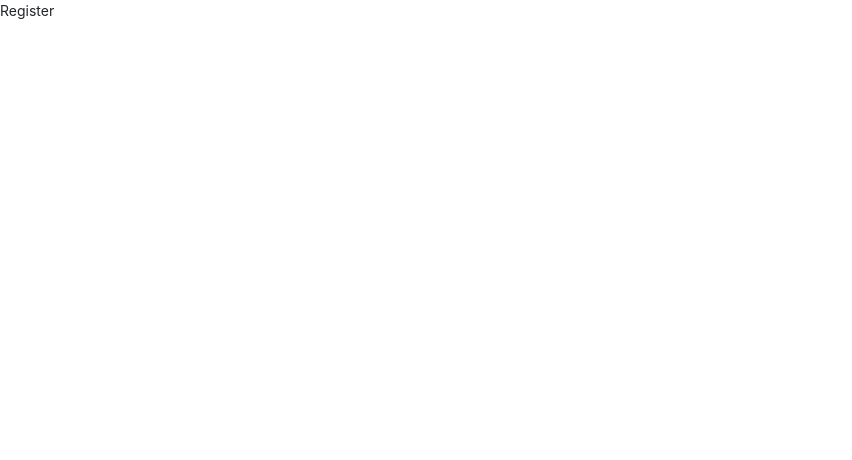
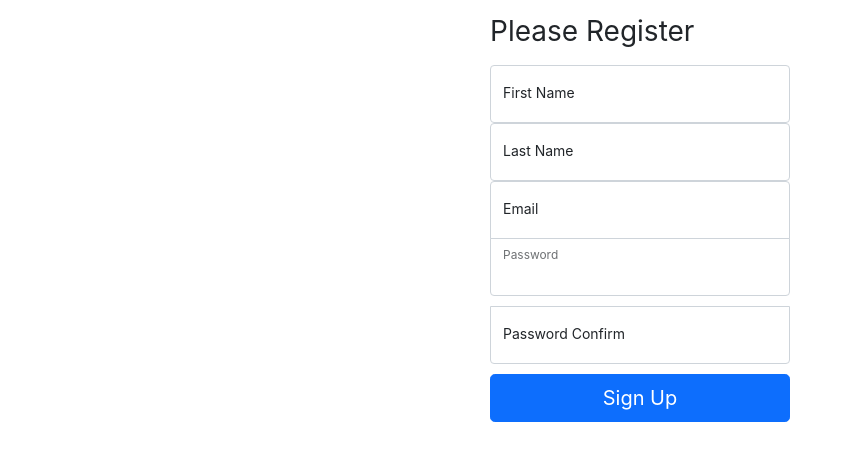
Before and after one commit to mowamed/react-shop-admin, a React (Create React App) app: page /register in a window 1280 px wide. Shown: the top 460 px of the page, without its empty margins (0-852 px from the left). Built offline with nearby package versions, Linux system fonts and the light colour scheme.

Commit message:
add user registration

```diff
--- a/package.json
+++ b/package.json
@@ -6,11 +6,13 @@
     "@testing-library/jest-dom": "^5.11.4",
     "@testing-library/react": "^11.1.0",
     "@testing-library/user-event": "^12.1.10",
+    "@types/axios": "^0.14.0",
     "@types/jest": "^26.0.15",
     "@types/node": "^12.0.0",
     "@types/react": "^17.0.0",
     "@types/react-dom": "^17.0.0",
     "@types/react-router-dom": "^5.1.7",
+    "axios": "^0.21.1",
     "react": "^17.0.2",
     "react-dom": "^17.0.2",
     "react-router-dom": "^5.2.0",
--- a/src/App.css
+++ b/src/App.css
@@ -1,5 +1,6 @@
 body {
   font-size: .875rem;
+  height: 100%;
 }
 
 .feather {
--- a/src/App.tsx
+++ b/src/App.tsx
@@ -1,7 +1,6 @@
 import React from 'react';
 import './App.css';
-import Nav from "./components/Nav";
-import Menu from "./components/Menu";
+
 import {BrowserRouter, Route} from "react-router-dom";
 import Dashboard from "./pages/Dashboard";
 import Users from "./pages/Users";
--- /dev/null
+++ b/src/Login.css
@@ -0,0 +1,26 @@
+.form-signin {
+    width: 100%;
+    max-width: 330px;
+    padding: 15px;
+    margin: auto;
+}
+
+.form-signin .checkbox {
+    font-weight: 400;
+}
+
+.form-signin .form-floating:focus-within {
+    z-index: 2;
+}
+
+.form-signin input[type="email"] {
+    margin-bottom: -1px;
+    border-bottom-right-radius: 0;
+    border-bottom-left-radius: 0;
+}
+
+.form-signin input[type="password"] {
+    margin-bottom: 10px;
+    border-top-left-radius: 0;
+    border-top-right-radius: 0;
+}
--- a/src/pages/Register.tsx
+++ b/src/pages/Register.tsx
@@ -1,10 +1,62 @@
-import React, {Component} from 'react';
+import React, {Component, SyntheticEvent} from 'react';
+import axios from 'axios'
+import '../Login.css'
 
 class Register extends Component {
+    first_name = '';
+    last_name = '';
+    email = '';
+    password = '';
+    password_confirm = '';
+
+    submit = async (e: SyntheticEvent) => {
+        e.preventDefault();
+        const response = await  axios.post('http://localhost:8000/api/register', {
+            first_name: this.first_name,
+            last_name: this.last_name,
+            email: this.email,
+            password: this.password,
+            password_confirm: this.password_confirm,
+        });
+
+        console.log(response);
+    }
     render() {
         return (
             <div>
-               Register
+                <main className="form-signin">
+                    <form onSubmit={this.submit}>
+                            <h1 className="h3 mb-3 fw-normal">Please Register</h1>
+
+                        <div className="form-floating">
+                            <input type="text" className="form-control"
+                                   placeholder="John" onChange={e => this.first_name = e.target.value} />
+                            <label htmlFor="floatingPassword">First Name</label>
+                        </div>
+                        <div className="form-floating">
+                            <input type="text" className="form-control"
+                                   placeholder="Doe" onChange={e => this.last_name = e.target.value} />
+                            <label htmlFor="floatingPassword">Last Name</label>
+                        </div>
+                        <div className="form-floating">
+                            <input type="email" className="form-control"
+                                   placeholder="name@example.com" onChange={e => this.email = e.target.value} />
+                            <label htmlFor="floatingPassword">Email</label>
+                        </div>
+                        <div className="form-floating">
+                                <input type="password" className="form-control"
+                                       onChange={e => this.password = e.target.value} />
+                                <label htmlFor="floatingPassword">Password</label>
+                            </div>
+                            <div className="form-floating">
+                                <input type="password" className="form-control"
+                                       placeholder="Password" onChange={e => this.password_confirm = e.target.value} />
+                                    <label htmlFor="floatingPassword">Password Confirm</label>
+                            </div>
+
+                            <button className="w-100 btn btn-lg btn-primary" type="submit">Sign Up</button>
+                    </form>
+                </main>
             </div>
         );
     }
```
Also changed, not shown: 1 other file (tests, documents, lock files or other folders).
